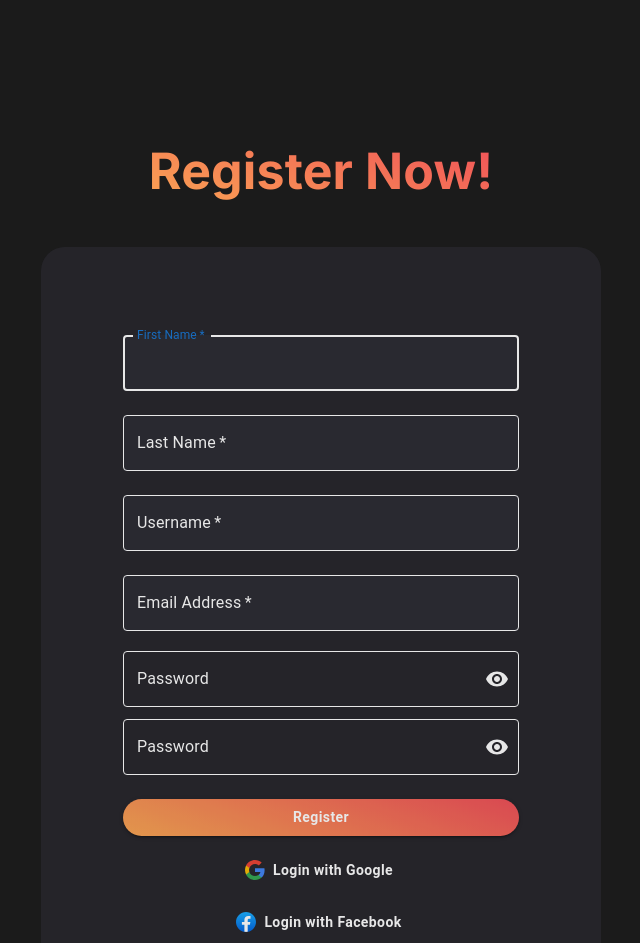
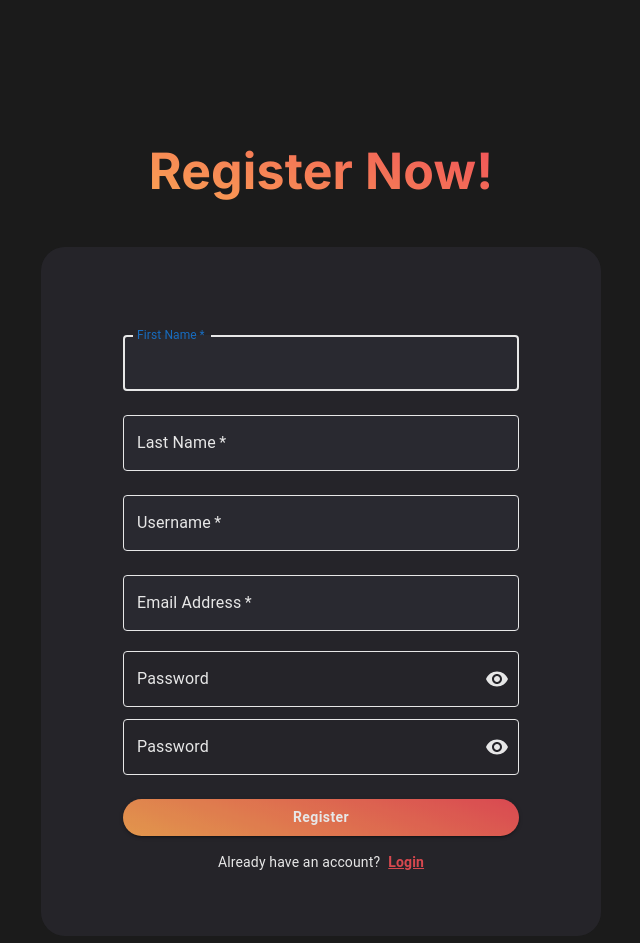
Before and after one commit to irarayzelji2002/decoraition-backend, a React (Create React App) app: page /register in a window 1280 px wide. Shown: the top 943 px of the page, without its empty margins (319-959 px from the left). Built offline with nearby package versions, Linux system fonts and the light colour scheme; no server answers.

Commit message:
small change register

```diff
--- a/src/components/Signup.js
+++ b/src/components/Signup.js
@@ -262,64 +262,7 @@ const Signup = () => {
             gap: 2,
             alignItems: "center",
           }}
-        >
-          <Button
-            type="button"
-            fullWidth
-            onClick={handleGoogleLogin}
-            startIcon={<GoogleIcon />}
-            sx={{
-              textTransform: "none",
-              fontWeight: "bold",
-              color: "white",
-              backgroundColor: "transparent",
-              border: "none",
-              "&:hover": {
-                backgroundColor: "transparent",
-                boxShadow: "none",
-              },
-              "&:active": {
-                backgroundColor: "transparent",
-                boxShadow: "none",
-              },
-              "&:focus": {
-                outline: "none",
-                boxShadow: "none",
-              },
-              maxWidth: "400px",
-            }}
-          >
-            Login with Google
-          </Button>
-          <Button
-            type="button"
-            fullWidth
-            onClick={() => alert("Login with Facebook")}
-            startIcon={<FacebookIcon />}
-            sx={{
-              textTransform: "none",
-              fontWeight: "bold",
-              color: "white",
-              backgroundColor: "transparent",
-              border: "none",
-              "&:hover": {
-                backgroundColor: "transparent",
-                boxShadow: "none",
-              },
-              "&:active": {
-                backgroundColor: "transparent",
-                boxShadow: "none",
-              },
-              "&:focus": {
-                outline: "none",
-                boxShadow: "none",
-              },
-              maxWidth: "400px",
-            }}
-          >
-            Login with Facebook
-          </Button>
-        </Box>
+        ></Box>
         <Grid container justifyContent="center" alignItems="center">
           <Grid item>
             <Typography variant="body2" sx={{ color: "white", marginRight: 1 }}>
```
